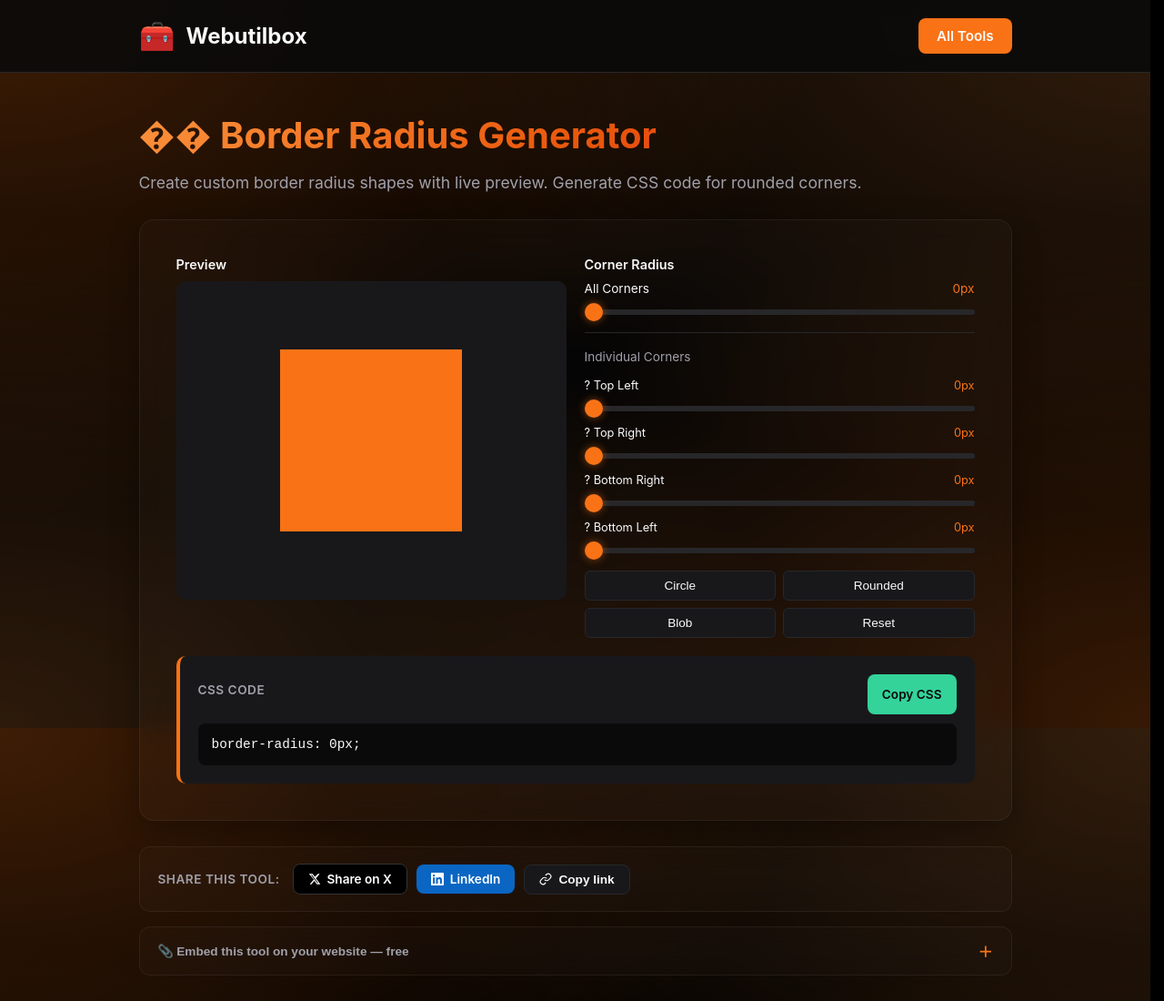
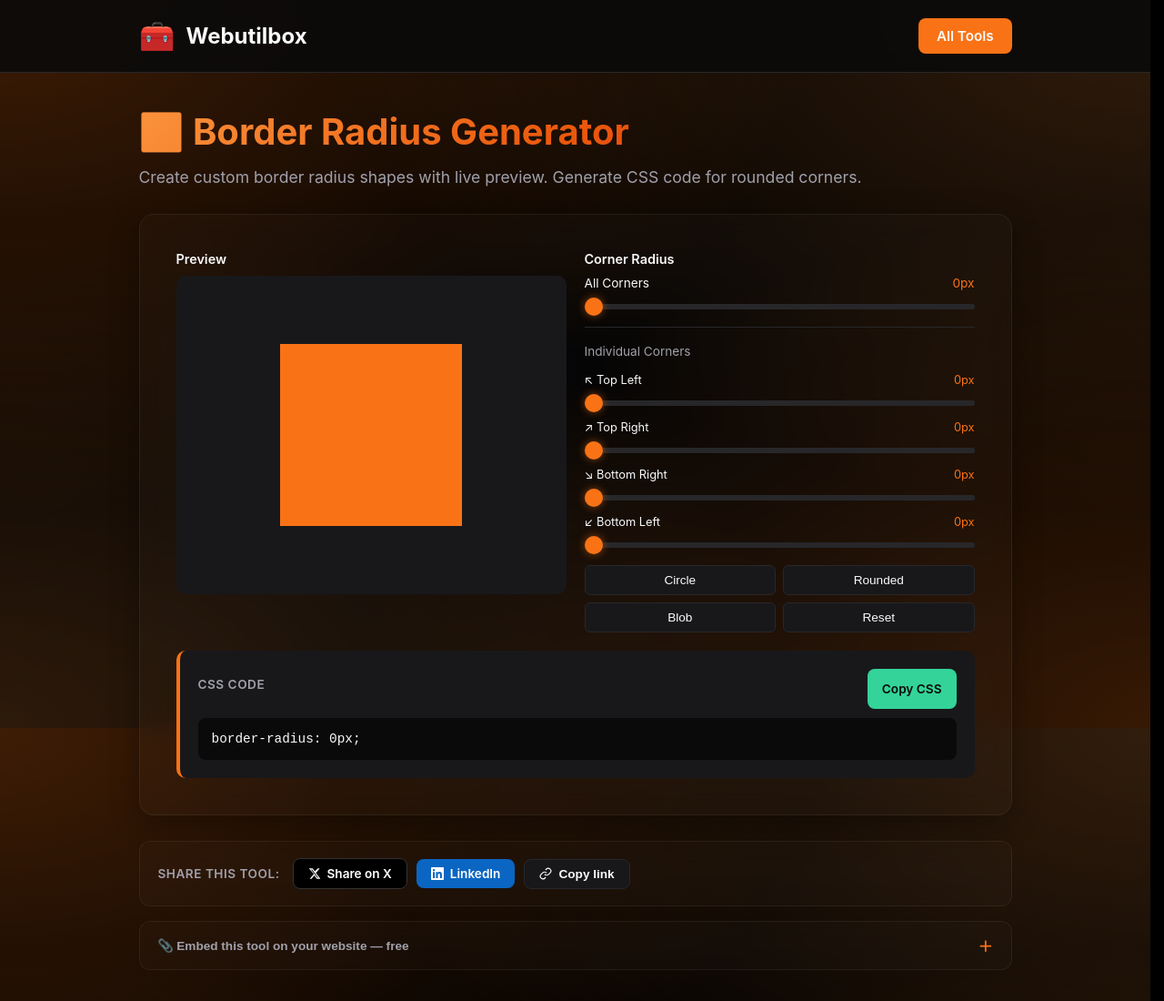
Before and after one commit to innovativeio0522/WebUtilBox-AstroJsVersion, an Astro site: page /border-radius-generator in a window 1280 px wide. Shown: the top 1100 px of the page at 91% size. Built offline with nearby package versions, Linux system fonts and the light colour scheme; Astro itself is replaced by a stand-in of ours; no server answers.

```diff
--- a/src/pages/border-radius-generator/index.astro
+++ b/src/pages/border-radius-generator/index.astro
@@ -11,7 +11,7 @@ const jsonLd = {"@context":"https://schema.org","@graph":[{"@type":"WebApplicati
   canonical={canonical}
   ogImage="https://webutilbox.com/assets/og/og-css-tools.svg"
   keywords="border radius generator, css border radius, rounded corners generator, border radius css"
-  h1="�� Border Radius Generator"
+  h1="⬛ Border Radius Generator"
   subtitle="Create custom border radius shapes with live preview. Generate CSS code for rounded corners."
   lastUpdated=""
   shareText="Free%20online%20CSS%20Border%20Radius%20Generator%20%7C%20Webutilbox%20on%20Webutilbox.%20Privacy-focused%2C%20runs%20100%25%20in%20your%20browser."
@@ -53,7 +53,7 @@ const jsonLd = {"@context":"https://schema.org","@graph":[{"@type":"WebApplicati
                     <!-- Top Left -->
                     <div style="margin-bottom: 12px;">
                         <div style="display: flex; justify-content: space-between; margin-bottom: 5px;">
-                            <span style="font-size: 0.8rem;">? Top Left</span>
+                            <span style="font-size: 0.8rem;">↖ Top Left</span>
                             <span style="font-size: 0.8rem; color: var(--primary);" id="tlVal">0px</span>
                         </div>
                         <input type="range" id="topLeft" min="0" max="100" value="0" oninput="updateRadius()" style="width: 100%;">
@@ -62,7 +62,7 @@ const jsonLd = {"@context":"https://schema.org","@graph":[{"@type":"WebApplicati
                     <!-- Top Right -->
                     <div style="margin-bottom: 12px;">
                         <div style="display: flex; justify-content: space-between; margin-bottom: 5px;">
-                            <span style="font-size: 0.8rem;">? Top Right</span>
+                            <span style="font-size: 0.8rem;">↗ Top Right</span>
                             <span style="font-size: 0.8rem; color: var(--primary);" id="trVal">0px</span>
                         </div>
                         <input type="range" id="topRight" min="0" max="100" value="0" oninput="updateRadius()" style="width: 100%;">
@@ -71,7 +71,7 @@ const jsonLd = {"@context":"https://schema.org","@graph":[{"@type":"WebApplicati
                     <!-- Bottom Right -->
                     <div style="margin-bottom: 12px;">
                         <div style="display: flex; justify-content: space-between; margin-bottom: 5px;">
-                            <span style="font-size: 0.8rem;">? Bottom Right</span>
+                            <span style="font-size: 0.8rem;">↘ Bottom Right</span>
                             <span style="font-size: 0.8rem; color: var(--primary);" id="brVal">0px</span>
                         </div>
                         <input type="range" id="bottomRight" min="0" max="100" value="0" oninput="updateRadius()" style="width: 100%;">
@@ -80,7 +80,7 @@ const jsonLd = {"@context":"https://schema.org","@graph":[{"@type":"WebApplicati
                     <!-- Bottom Left -->
                     <div style="margin-bottom: 15px;">
                         <div style="display: flex; justify-content: space-between; margin-bottom: 5px;">
-                            <span style="font-size: 0.8rem;">? Bottom Left</span>
+                            <span style="font-size: 0.8rem;">↙ Bottom Left</span>
                             <span style="font-size: 0.8rem; color: var(--primary);" id="blVal">0px</span>
                         </div>
                         <input type="range" id="bottomLeft" min="0" max="100" value="0" oninput="updateRadius()" style="width: 100%;">
```
